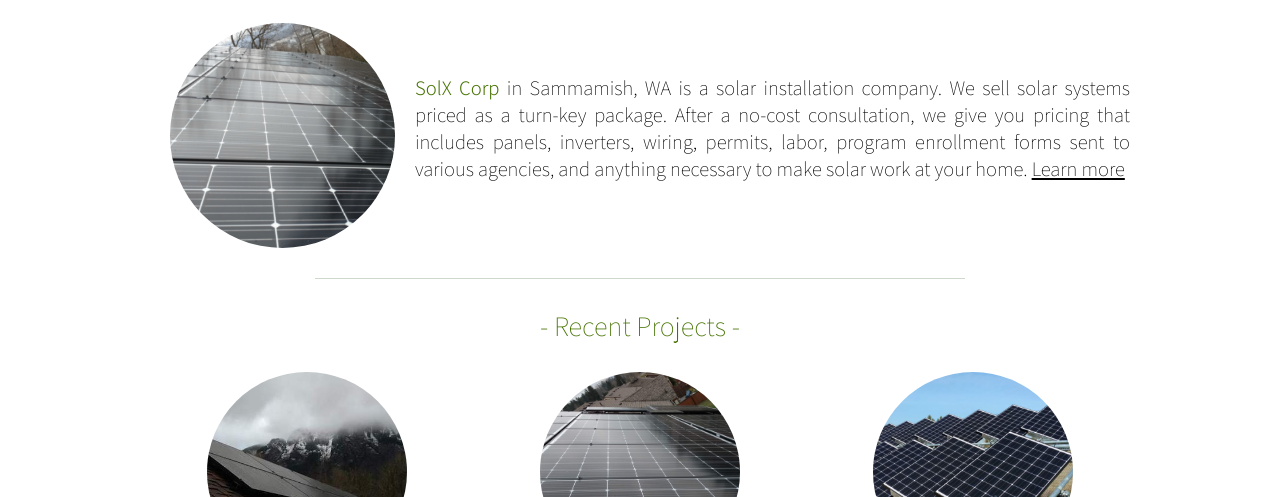
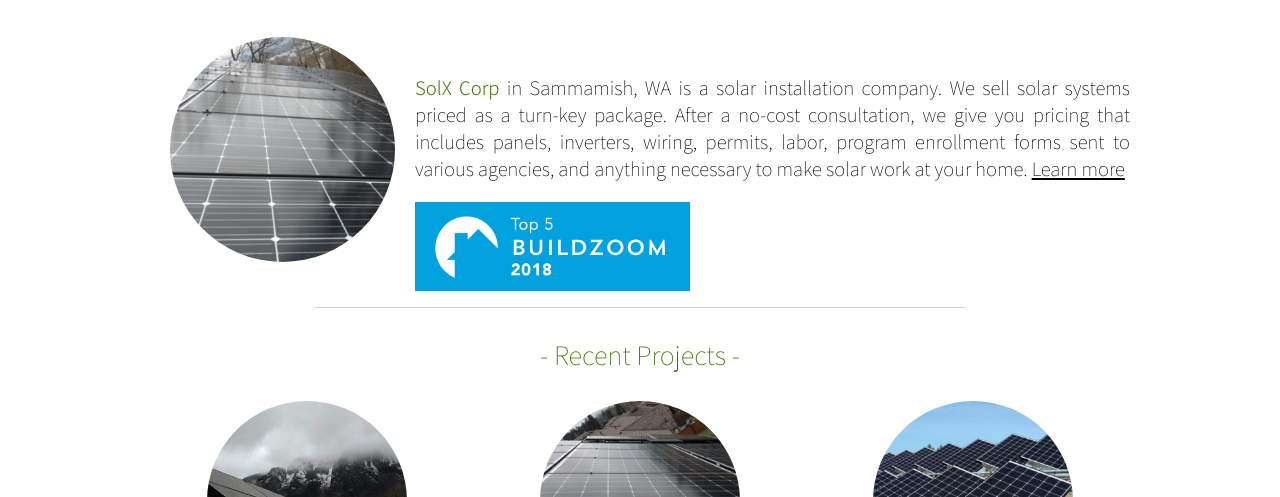
Before and after one commit to mollypanderson/solx, a website: page public/index.html in a window 1280 px wide. Shown: the part 807-1304 px from the top of the page. Drawn offline with Linux system fonts and the light colour scheme.

Commit message:
added buildzoom top five badge to index.html

```diff
--- a/public/index.html
+++ b/public/index.html
@@ -94,17 +94,22 @@
 				</div>
 		</div>
 
+
+
 		<div class="service-one-row intro-row">
 				<div class="service-image-box">
 					<div class="intro-photo"></div>
 				</div>
 				<div class="service-one-text intro-text-box">
 					<p><span class="solx-corp">SolX Corp</span> in Sammamish, WA is a solar installation company. We sell solar systems priced as a turn-key package. After a no-cost consultation, we give you pricing that includes panels, inverters, wiring, permits, labor, program enrollment forms sent to various agencies, and anything necessary to make solar work at your home. <a href="about.html"><span class="link">Learn more</span></a></p>
+					<span class="solx-corp"><img src="photos/buildzoom-top-five-badge.png" alt="buildzoom top five badge" style="width:275px;"></span>
+
 				</div>
 			</div>
 		<div class="thin-line">
 
 			</div>
+
 		<div class="recent-projects-row">
 			<div class="recent-projects-title">
 					<h3>- Recent Projects -</h3>
```
Also changed, not shown: public/photos/buildzoom-top-five-badge.png (added), 2 other files.
